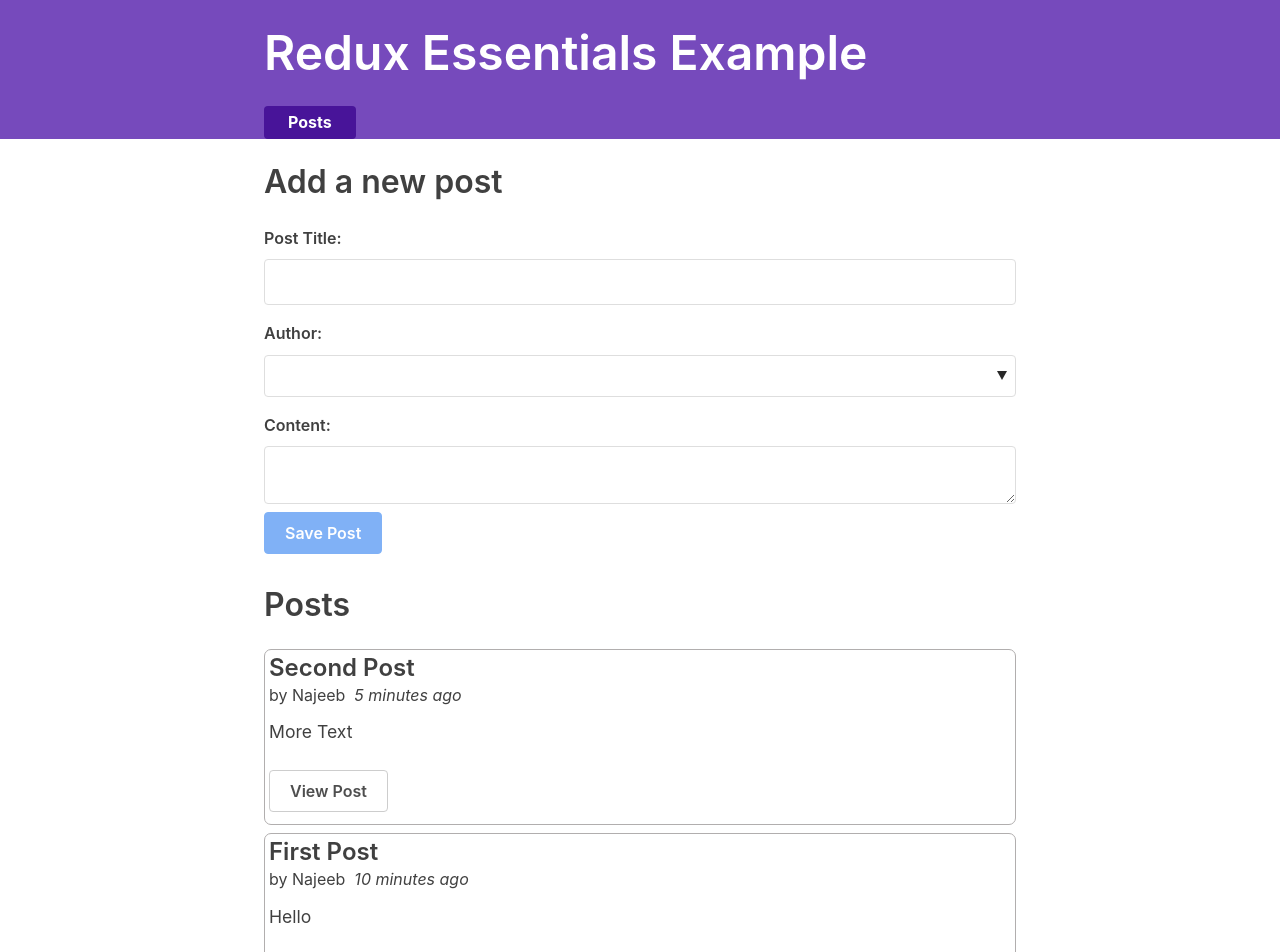
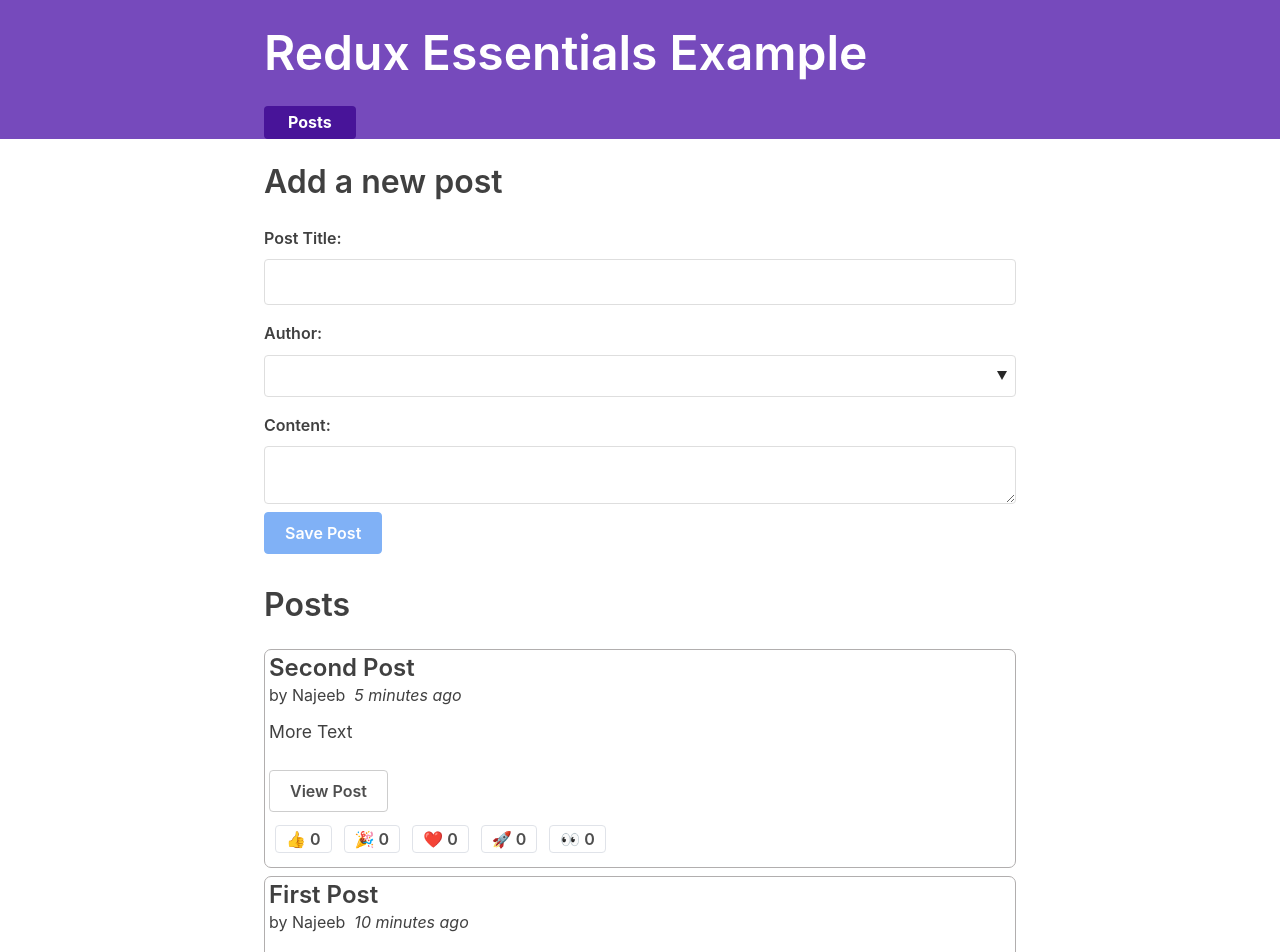
Before and after one commit to NajeebArif/redux-toolkit-gs, a React (Create React App) app: page / in a window 1280 px wide. Shown: the top 952 px of the page. Built offline with nearby package versions, Linux system fonts and the light colour scheme; what @mswjs/data, mock-socket, txtgen would draw is missing.

Commit message:
Add reaction buttons

```diff
--- a/src/features/posts/PostsList.js
+++ b/src/features/posts/PostsList.js
@@ -1,27 +1,31 @@
 import React from 'react'
 import { useSelector } from 'react-redux'
-import {Link} from 'react-router-dom'
-import { PostAuthor } from './PostAuthor';
-import { TimeAgo } from './TimeAgo';
+import { Link } from 'react-router-dom'
+import { PostAuthor } from './PostAuthor'
+import { TimeAgo } from './TimeAgo'
+import { ReactionButtons } from './ReactionButtons'
 
 export default function PostsList() {
+  const posts = useSelector((state) => state.posts)
 
-    const posts = useSelector(state => state.posts);
+  const orderedPosts = posts
+    .slice()
+    .sort((a, b) => b.date.localeCompare(a.date))
 
-    const orderedPosts = posts.slice().sort((a, b) => b.date.localeCompare(a.date))
-
-    const renderedPosts = orderedPosts.map(post => (
+  const renderedPosts = orderedPosts.map((post) => (
     <article className="post-excerpt" key={post.id}>
       <h3>{post.title}</h3>
       <div>
-            <PostAuthor userId={post.user}/>
-            <TimeAgo timestamp={post.date}/>
+        <PostAuthor userId={post.user} />
+        <TimeAgo timestamp={post.date} />
       </div>
       <p className="post-content">{post.content.substring(0, 100)}</p>
       <Link to={`/posts/${post.id}`} className="button muted-button">
         View Post
       </Link>
-
+      <div>
+        <ReactionButtons post={post} />
+      </div>
     </article>
   ))
 
--- /dev/null
+++ b/src/features/posts/ReactionButtons.js
@@ -0,0 +1,22 @@
+import React from 'react'
+import { useDispatch } from 'react-redux'
+import { reactionAdded } from './postsSlice'
+
+const reactionEmoji = {
+  thumbsUp: '👍',
+  hooray: '🎉',
+  heart: '❤️',
+  rocket: '🚀',
+  eyes: '👀',
+}
+
+export const ReactionButtons = ({ post }) => {
+    const dispatch = useDispatch()
+  const reactionButtons = Object.entries(reactionEmoji).map(([name, emoji]) => (
+    <button key={name} type="button" className="muted-button reaction-button"
+    onClick={()=> dispatch(reactionAdded({ postId: post.id, reaction: name }))}>
+      {emoji} {post.reactions[name]}
+    </button>
+  ))
+  return <div>{reactionButtons}</div>
+}
--- a/src/features/posts/SinglePostPage.js
+++ b/src/features/posts/SinglePostPage.js
@@ -1,14 +1,15 @@
 import React from 'react'
 import { useSelector } from 'react-redux';
-import {Link} from 'react-router-dom'
+import { Link } from 'react-router-dom'
 import { PostAuthor } from './PostAuthor';
 import { TimeAgo } from './TimeAgo';
+import { ReactionButtons } from './ReactionButtons';
 
-export const SinglePostPage = ({match}) => {
+export const SinglePostPage = ({ match }) => {
 
   const { postId } = match.params;
 
-    const post = useSelector(state =>state.posts.find(p=> p.id === postId))
+  const post = useSelector(state => state.posts.find(p => p.id === postId))
 
   if (!post) {
     return (
@@ -23,13 +24,16 @@
       <article className="post">
         <h2>{post.title}</h2>
         <div>
-              <PostAuthor userId={post.user}/>
-              <TimeAgo timestamp={post.date}/>
+          <PostAuthor userId={post.user} />
+          <TimeAgo timestamp={post.date} />
         </div>
         <p className="post-content">{post.content}</p>
         <Link to={`/editPosts/${postId}`} className="button">
           Edit Post
         </Link>
+        <div>
+          <ReactionButtons post={post} />
+        </div>
       </article>
     </section>
   )
--- a/src/features/posts/postsSlice.js
+++ b/src/features/posts/postsSlice.js
@@ -1,43 +1,64 @@
-import { createSlice, nanoid } from "@reduxjs/toolkit";
+import { createSlice, nanoid } from '@reduxjs/toolkit'
 import { sub } from 'date-fns'
 
 const initialState = [
-    {id: '1', title: 'First Post', content: 'Hello', user: '1', date: sub(new Date(), {minutes: 10}).toISOString()},
-    {id: '2', title: 'Second Post', content: 'More Text', user: '1', date: sub(new Date(), {minutes: 5}).toISOString()}
-];
+  {
+    id: '1',
+    title: 'First Post',
+    content: 'Hello',
+    user: '1',
+    date: sub(new Date(), { minutes: 10 }).toISOString(),
+    reactions: { thumbsUp: 0, hooray: 0, heart: 0, rocket: 0, eyes: 0 },
+  },
+  {
+    id: '2',
+    title: 'Second Post',
+    content: 'More Text',
+    user: '1',
+    date: sub(new Date(), { minutes: 5 }).toISOString(),
+    reactions: { thumbsUp: 0, hooray: 0, heart: 0, rocket: 0, eyes: 0 },
+  },
+]
 
 const postSlice = createSlice({
   name: 'posts',
   initialState,
   reducers: {
     postAdded: {
-            reducer(state, action){
-                state.push(action.payload);
+      reducer(state, action) {
+        state.push(action.payload)
       },
-            prepare(title, content, userId){
+      prepare(title, content, userId) {
         return {
           payload: {
             id: nanoid(),
             date: new Date().toISOString(),
             title,
             content,
-                        user: userId
+            user: userId,
+          },
         }
+      },
+    },
+
+    postUpdated(state, action) {
+      const { id, title, content } = action.payload
+      const existingPost = state.find((post) => post.id === id)
+      if (existingPost) {
+        existingPost.title = title
+        existingPost.content = content
+      }
+    },
+    reactionAdded(state, action){
+        const {postId, reaction} = action.payload;
+        const existingPost = state.find(p=>p.id===postId);
+        if(existingPost){
+            existingPost.reactions[reaction]++;
         }
     }
   },
+})
 
-        postUpdated(state, action){
-            const {id, title, content} = action.payload;
-            const existingPost = state.find(post=>post.id===id);
-            if(existingPost){
-                existingPost.title = title;
-                existingPost.content = content;
-            }
-        }
-    }
-});
+export const { postAdded, postUpdated, reactionAdded } = postSlice.actions
 
-export const { postAdded, postUpdated } = postSlice.actions;
-
-export default postSlice.reducer;
+export default postSlice.reducer
```
Lines whose indentation alone changed are shown as unchanged.
